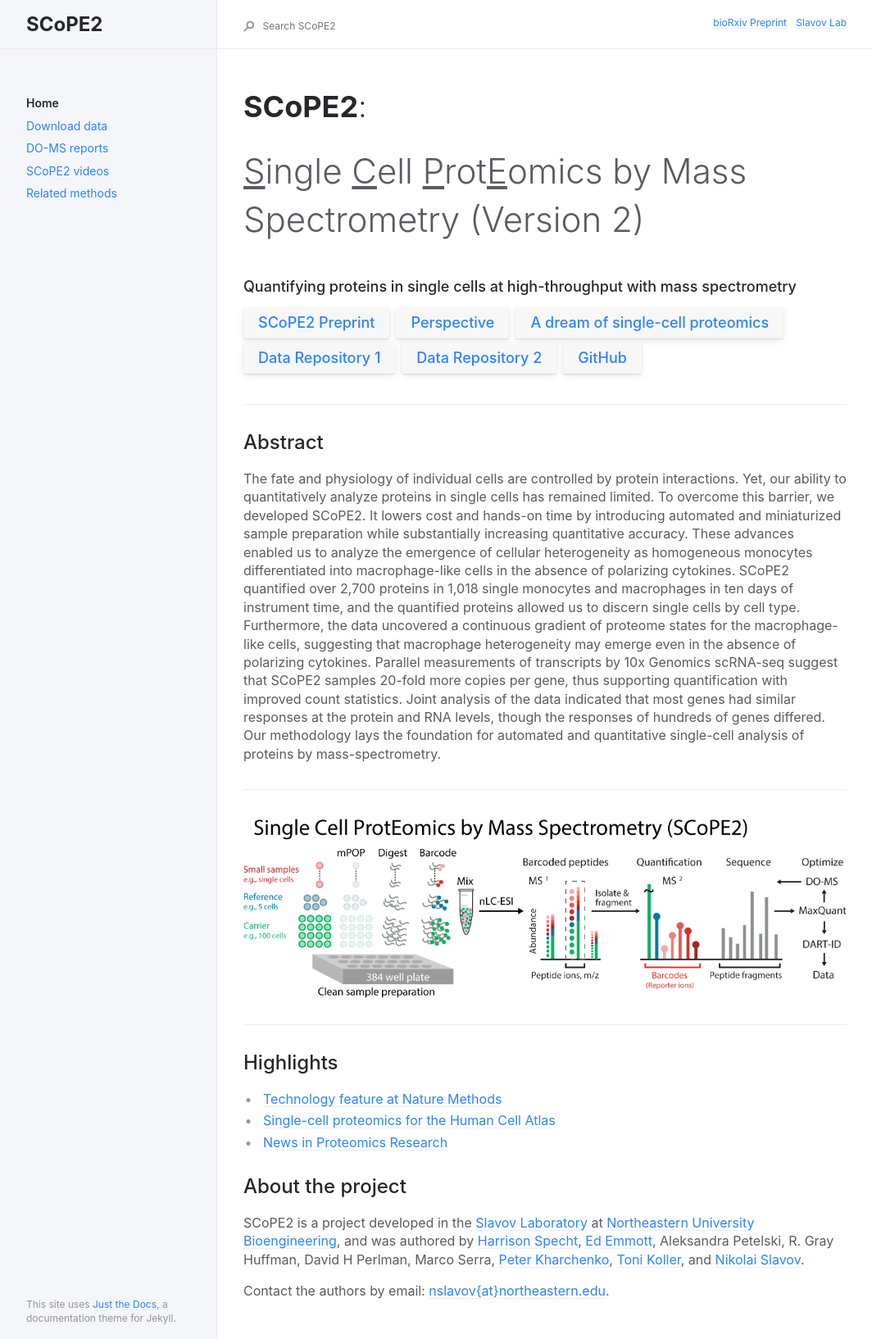
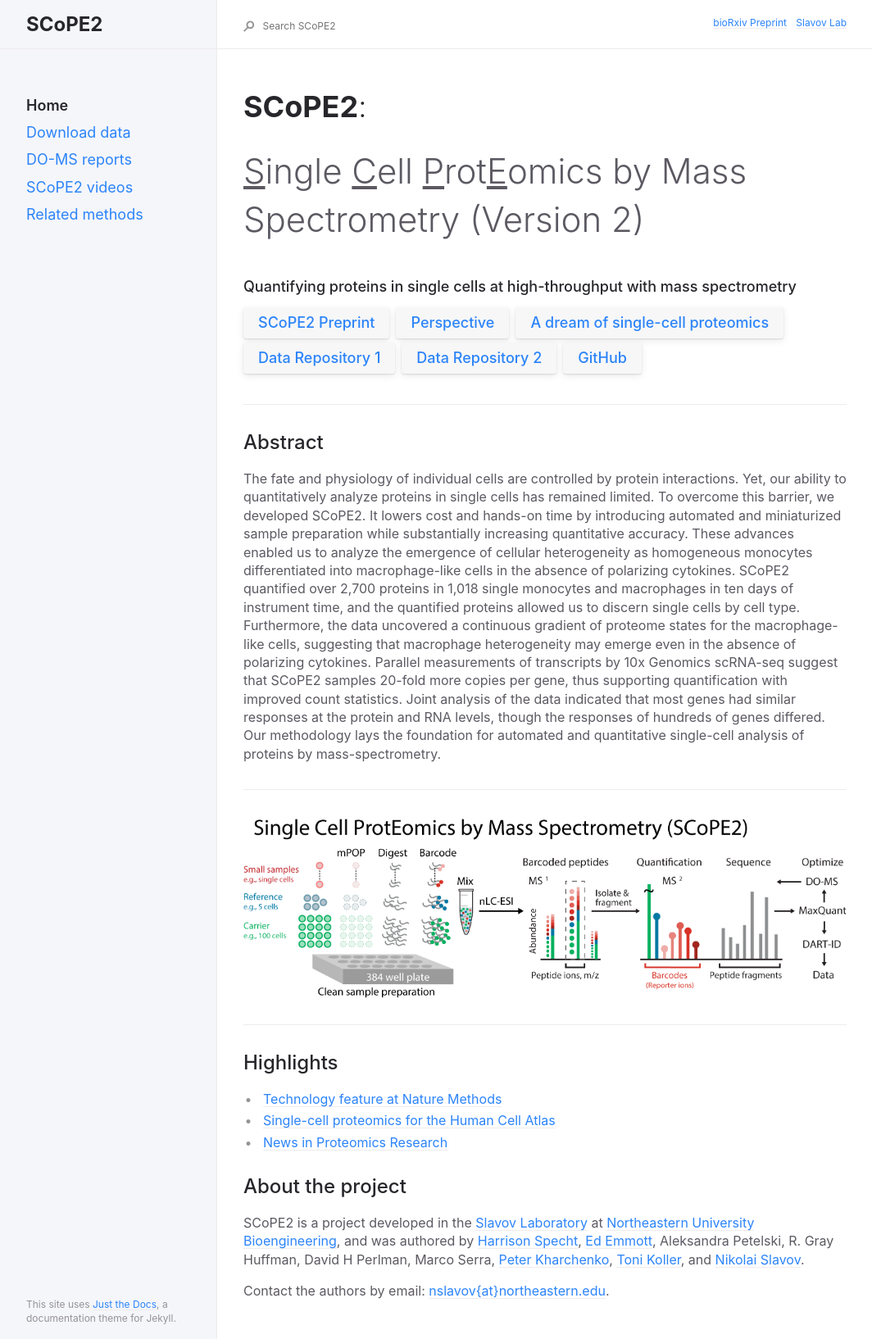
Before and after one commit to SlavovLab/SCoPE2, a Jekyll site: the page built from docs/index.md, in a window 1280 px wide. Shown: the whole page at 82% size, without its empty margins (91-1155 px from the left). Built offline with Jekyll 4.4.1, drawn with Linux system fonts in a browser that asks for light colours.

Commit message:
Update navigation.scss

```diff
--- a/docs/_sass/navigation.scss
+++ b/docs/_sass/navigation.scss
@@ -58,11 +58,11 @@
 }
 
 .navigation-list-item {
-  @include fs-5;
+  @include fs-3;
   margin: 0;
 
   @include mq(md) {
-    @include fs-3;
+    @include fs-5;
   }
 
   .navigation-list-child-list {
```
